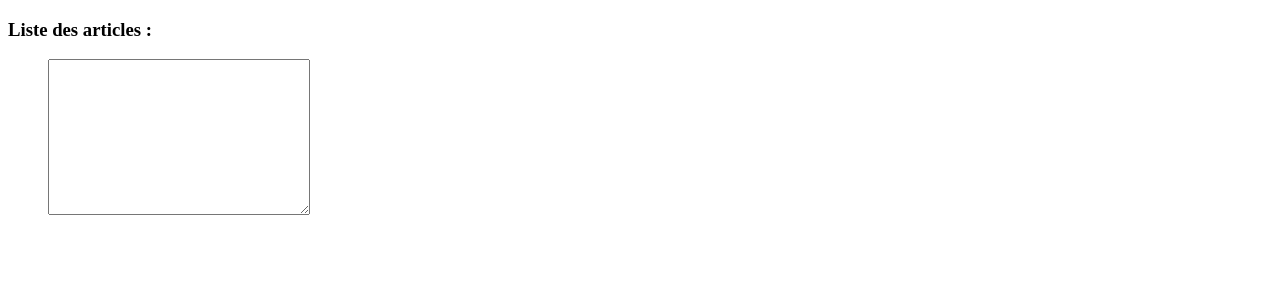
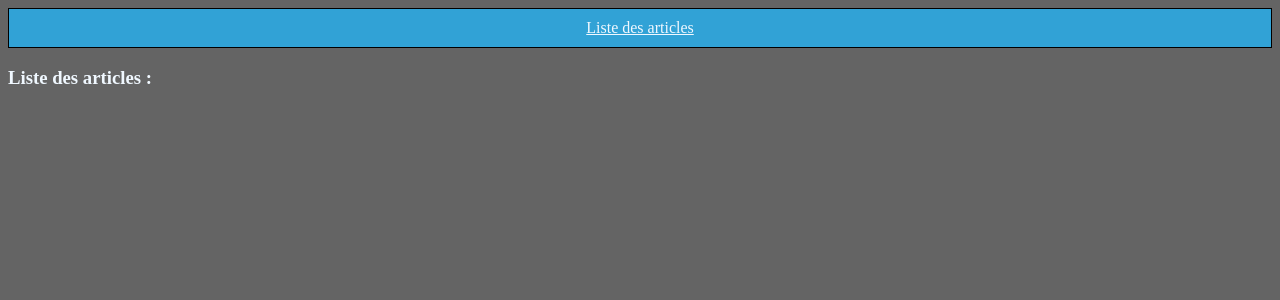
Before and after one commit to LeefEUW/tpPoo, a PHP site: page / in a window 1280 px wide. Shown: the top 300 px of the page. Run offline with PHP 8.4, Linux system fonts and the light colour scheme; data that the repository does not hold is empty.

Commit message:
adding css

```diff
--- a/assets/style/style.css
+++ b/assets/style/style.css
@@ -0,0 +1,28 @@
+@import url('https://fonts.googleapis.com/css2?family=Montserrat+Alternates:wght@200&display=swap%27');
+* {
+    font-family: Montserrat;
+    color: aliceblue;
+    background-color: rgb(100, 100, 100);
+}
+
+header {
+    background-color: rgb(49, 162, 214);
+    border: solid black 1px;
+    text-align: center;
+    color: aliceblue;
+    padding: 10px;
+}
+
+header a:visited {
+    color: aliceblue;
+}
+
+header a {
+    background-color: rgb(49, 162, 214);
+    ;
+}
+
+textarea {
+    border-radius: 3px;
+    border: 1px black solid;
+}
--- a/view/view_show_all_article.php
+++ b/view/view_show_all_article.php
@@ -5,14 +5,16 @@
     <meta charset="UTF-8">
     <meta http-equiv="X-UA-Compatible" content="IE=edge">
     <meta name="viewport" content="width=device-width, initial-scale=1.0">
-    <link rel="stylesheet" href="../assets/style/style.css">
+    <link rel="stylesheet" href="./assets/style/style.css">
     <title>Liste des articles</title>
 </head>
 
 <body>
+    <header>
+    <a href="index.php">Liste des articles</a>
+</header>
     <h3>Liste des articles :</h3>
     <ul>
-        <textarea name="" id="" cols="30" rows="10"></textarea>
 </body>
 
 </html>
```
